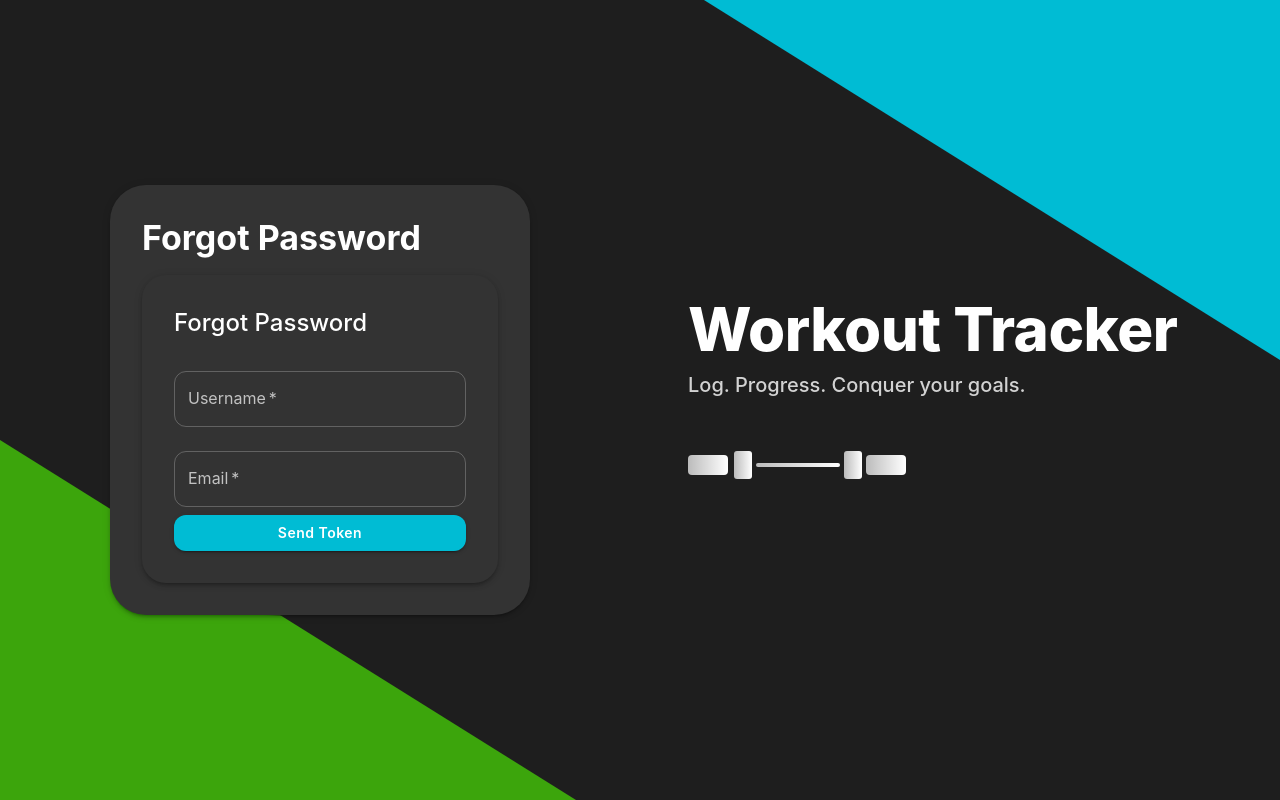
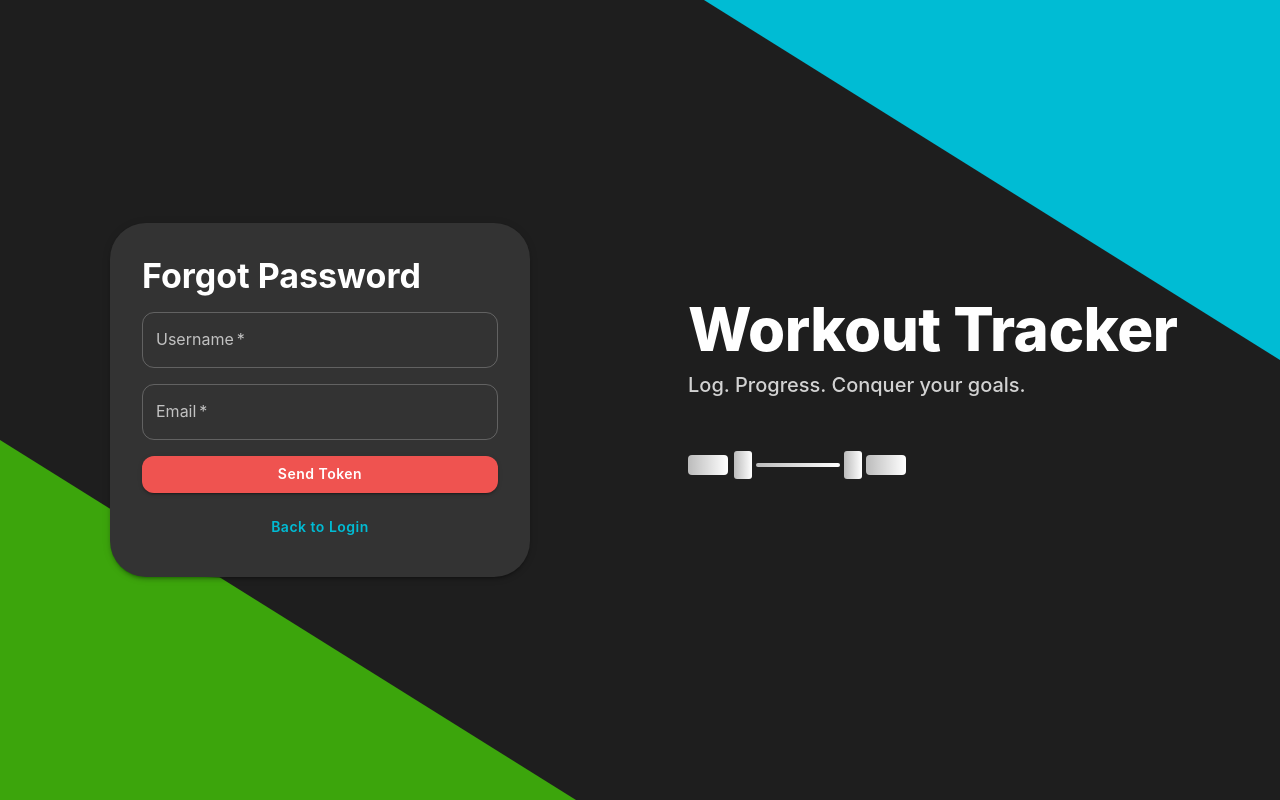
Before and after one commit to Caessy/Tracker, a React (Vite) app in the folder tracker-frontend/: page /forgot-password in a window 1280 px wide. Built offline with nearby package versions, Linux system fonts and the light colour scheme.

Commit message:
layout updated

```diff
--- a/tracker-frontend/src/pages/ForgotPassword.jsx
+++ b/tracker-frontend/src/pages/ForgotPassword.jsx
@@ -1,7 +1,7 @@
 import { useState, useEffect } from 'react';
-import { Box, TextField, Button, Typography, Alert, Snackbar, IconButton, Paper, InputAdornment } from '@mui/material';
+import { Box, TextField, Button, Alert, Snackbar, IconButton, InputAdornment, Stack } from '@mui/material';
 import { Visibility, VisibilityOff } from '@mui/icons-material';
-import { useNavigate } from 'react-router-dom';
+import { Link as RouterLink, useNavigate } from 'react-router-dom';
 import api from '../services/api';
 
 function ForgotPassword() {
@@ -20,7 +20,7 @@ function ForgotPassword() {
     const [resendTimer, setResendTimer] = useState(0);
     const navigate = useNavigate();
 
-    const handleCloseSnackbar = () => setSnackbar({ ...snackbar, open: false });
+    const handleCloseSnackbar = () => setSnackbar(prev => ({ ...prev, open: false }));
 
     const passwordRegex = /^(?=.*[a-z])(?=.*[A-Z])(?=.*\d)(?=.*[@$!%*?&])[A-Za-z\d@$!%*?&]{8,128}$/;
 
@@ -33,7 +33,7 @@ function ForgotPassword() {
         setError('');
         try {
         const res = await api.post('/auth/forgot-password', { username, email });
-            setSnackbar({ open: true, message: 'Token has been sent to your email, please check', severity: 'success'});
+        setSnackbar({ open: true, message: 'Token has been sent to your email, please check', severity: 'success' });
         setUserId(res.data.userId);
         setStep(2);
         setResendTimer(60);
@@ -46,13 +46,13 @@ function ForgotPassword() {
 
     const handleStep2 = async () => {
         if (!token) {
-            setError('Please enter the token sent to your email')
+        setError('Please enter the token sent to your email');
         return;
         }
         setLoading(true);
         setError('');
         try {
-            const res = await api.post('/auth/verify-token', { resetToken: token, userId: userId });
+        await api.post('/auth/verify-token', { resetToken: token, userId });
         setStep(3);
         setSnackbar({ open: true, message: 'Token verified', severity: 'success' });
         } catch (err) {
@@ -101,25 +101,22 @@ function ForgotPassword() {
 
     useEffect(() => {
         if (resendTimer <= 0) return;
-        const timer = setInterval(() => {
-            setResendTimer(prev => prev - 1);
-        }, 1000);
+        const timer = setInterval(() => setResendTimer(prev => prev - 1), 1000);
         return () => clearInterval(timer);
     }, [resendTimer]);
 
+    return (
 
-    return (
-        <Paper elevation={3} sx={{ maxWidth: 400, mx: 'auto', mt: 10, p: 4, borderRadius: 2 }}>
-            <Typography variant="h5" sx={{ mb: 2 }}>Forgot Password</Typography>
-            {error && <Alert severity="error" sx={{ mb: 2 }}>{error}</Alert>}
+        <Box>
+        <Stack spacing={2}>
+            {error && <Alert severity="error">{error}</Alert>}
 
             {step === 1 && (
-                <>
+            <Stack spacing={2}>
                 <TextField
                 required
                 label="Username"
                 fullWidth
-                        margin="normal"
                 value={username}
                 onChange={(e) => { setUsername(e.target.value); setError(''); }}
                 />
@@ -128,47 +125,56 @@ function ForgotPassword() {
                 label="Email"
                 type="email"
                 fullWidth
-                        margin="normal"
                 value={email}
                 onChange={(e) => { setEmail(e.target.value); setError(''); }}
                 />
-                    <Button onClick={handleStep1} variant="contained" fullWidth disabled={loading}>
+
+                <Button onClick={handleStep1} variant="contained" color="error" fullWidth disabled={loading}>
                 {loading ? 'Sending...' : 'Send Token'}
                 </Button>
-                </>
+
+                <Button component={RouterLink} to="/login" variant="text">
+                Back to Login
+                </Button>
+            </Stack>
             )}
 
             {step === 2 && (
-                <>
+            <Stack spacing={2}>
                 <TextField
                 required
                 label="Token"
                 fullWidth
-                        margin="normal"
                 value={token}
-                        onChange={(e) => {setToken(e.target.value); setError(''); }}
+                onChange={(e) => { setToken(e.target.value); setError(''); }}
                 />
-                    <Button onClick={handleStep2} variant="contained" fullWidth disabled={loading}>
+
+                <Button onClick={handleStep2} variant="contained" color="error" fullWidth disabled={loading}>
                 {loading ? 'Verifying...' : 'Verify'}
                 </Button>
+
                 <Button
                 onClick={handleResend}
                 disabled={resendTimer > 0}
-                        sx={{ mt: 1 }}
+                variant="outlined"
+                color="info"
                 >
                 {resendTimer > 0 ? `Resend (${resendTimer}s)` : 'Resend Token'}
                 </Button>
-                </>
+
+                <Button component={RouterLink} to="/login" variant="text">
+                Back to Login
+                </Button>
+            </Stack>
             )}
 
             {step === 3 && (
-                <>
+            <Stack spacing={2}>
                 <TextField
                 required
                 label="New Password"
                 type={showPassword ? 'text' : 'password'}
                 fullWidth
-                        margin="normal"
                 value={newPassword}
                 onChange={(e) => { setNewPassword(e.target.value); setError(''); }}
                 InputProps={{
@@ -186,7 +192,6 @@ function ForgotPassword() {
                 label="Confirm Password"
                 type={showConfirmPassword ? 'text' : 'password'}
                 fullWidth
-                        margin="normal"
                 value={confirmPassword}
                 onChange={(e) => { setConfirmPassword(e.target.value); setError(''); }}
                 InputProps={{
@@ -196,26 +201,27 @@ function ForgotPassword() {
                         {showConfirmPassword ? <VisibilityOff /> : <Visibility />}
                         </IconButton>
                     </InputAdornment>
-                            )
+                    ),
                 }}
                 />
-                    <Button onClick={handleStep3} variant="contained" fullWidth disabled={loading}>
+
+                <Button onClick={handleStep3} variant="contained" color="error" fullWidth disabled={loading}>
                 {loading ? 'Resetting...' : 'Reset'}
                 </Button>
-                </>
+
+                <Button component={RouterLink} to="/login" variant="text">
+                Back to Login
+                </Button>
+            </Stack>
             )}
+        </Stack>
 
-            <Snackbar
-                open={snackbar.open}
-                autoHideDuration={3000}
-                onClose={handleCloseSnackbar}
-            >
+        <Snackbar open={snackbar.open} autoHideDuration={3000} onClose={handleCloseSnackbar}>
             <Alert onClose={handleCloseSnackbar} severity={snackbar.severity} sx={{ width: '100%' }}>
             {snackbar.message}
             </Alert>
         </Snackbar>
-
-        </Paper>
+        </Box>
     );
 }
 
--- a/tracker-frontend/src/pages/MFA.jsx
+++ b/tracker-frontend/src/pages/MFA.jsx
@@ -1,6 +1,9 @@
 import { useState } from 'react';
-import { Box, TextField, Button, Typography, Alert, Dialog, DialogTitle, DialogContent, DialogActions, Link } from '@mui/material';
-import { useNavigate } from 'react-router-dom';
+import {
+  Box, TextField, Button, Alert, Dialog, DialogTitle,
+  DialogContent, DialogActions, Link, Stack
+} from '@mui/material';
+import { Link as RouterLink, useNavigate } from 'react-router-dom';
 import { verifyMFA, recoverMFA } from '../services/api';
 import { useAuthStore } from '../store/useAuthStore';
 
@@ -46,21 +49,21 @@ function MFA() {
     }
   };
 
-
   return (
-        <Box sx={{ maxWidth: 400, mx: 'auto', mt: 10 }}>
-            <Typography variant="h5" gutterBottom>MFA Verification</Typography>
-
+    // 不再在这里放 Paper / 标题；交给 <AuthLayout title="MFA Verification"> 包裹
+    <Box>
+      <Stack spacing={2}>
         {error && <Alert severity="error">{error}</Alert>}
 
-            <form onSubmit={handleVerify}>
+        <Box component="form" onSubmit={handleVerify}>
+          <Stack spacing={2}>
             <TextField
               label="OTP"
               type="number"
               fullWidth
-                    margin="normal"
               value={otp}
               onChange={(e) => { setOtp(e.target.value.slice(0, 6)); if (error) setError(''); }}
+              inputProps={{ inputMode: 'numeric', pattern: '[0-9]*', maxLength: 6 }}
             />
             <Button
               type="submit"
@@ -70,16 +73,22 @@ function MFA() {
             >
               {loading ? 'Verifying...' : 'Verify'}
             </Button>
-            </form>
+          </Stack>
+        </Box>
 
-            <Link component="button" onClick={() => setOpenRecoverDialog(true)} sx={{ mt: 2 }}>
+        <Link component="button" onClick={() => setOpenRecoverDialog(true)} sx={{ alignSelf: 'flex-start' }}>
           Lost device? Use recovery code
         </Link>
+
+        <Button component={RouterLink} to="/login" variant="text" sx={{ alignSelf: 'flex-start' }}>
+          Back to Login
+        </Button>
+      </Stack>
 
       <Dialog open={openRecoverDialog} onClose={() => setOpenRecoverDialog(false)}>
         <DialogTitle>Recover MFA</DialogTitle>
         <DialogContent>
-                    {recoverError && <Alert severity="error">{recoverError}</Alert>}
+          {recoverError && <Alert severity="error" sx={{ mt: 1 }}>{recoverError}</Alert>}
           <TextField
             label="Recovery Code"
             fullWidth
@@ -89,8 +98,10 @@ function MFA() {
           />
         </DialogContent>
         <DialogActions>
-                    <Button onClick={() => setOpenRecoverDialog(false)}>Cancel</Button>
-                    <Button onClick={handleRecover} disabled={loading || !recoveryCode}>Recover</Button>
+          <Button onClick={() => setOpenRecoverDialog(false)} variant="text">Cancel</Button>
+          <Button onClick={handleRecover} disabled={loading || !recoveryCode} color="warning" variant="contained">
+            Recover
+          </Button>
         </DialogActions>
       </Dialog>
     </Box>
```
Lines whose indentation alone changed are shown as unchanged.
